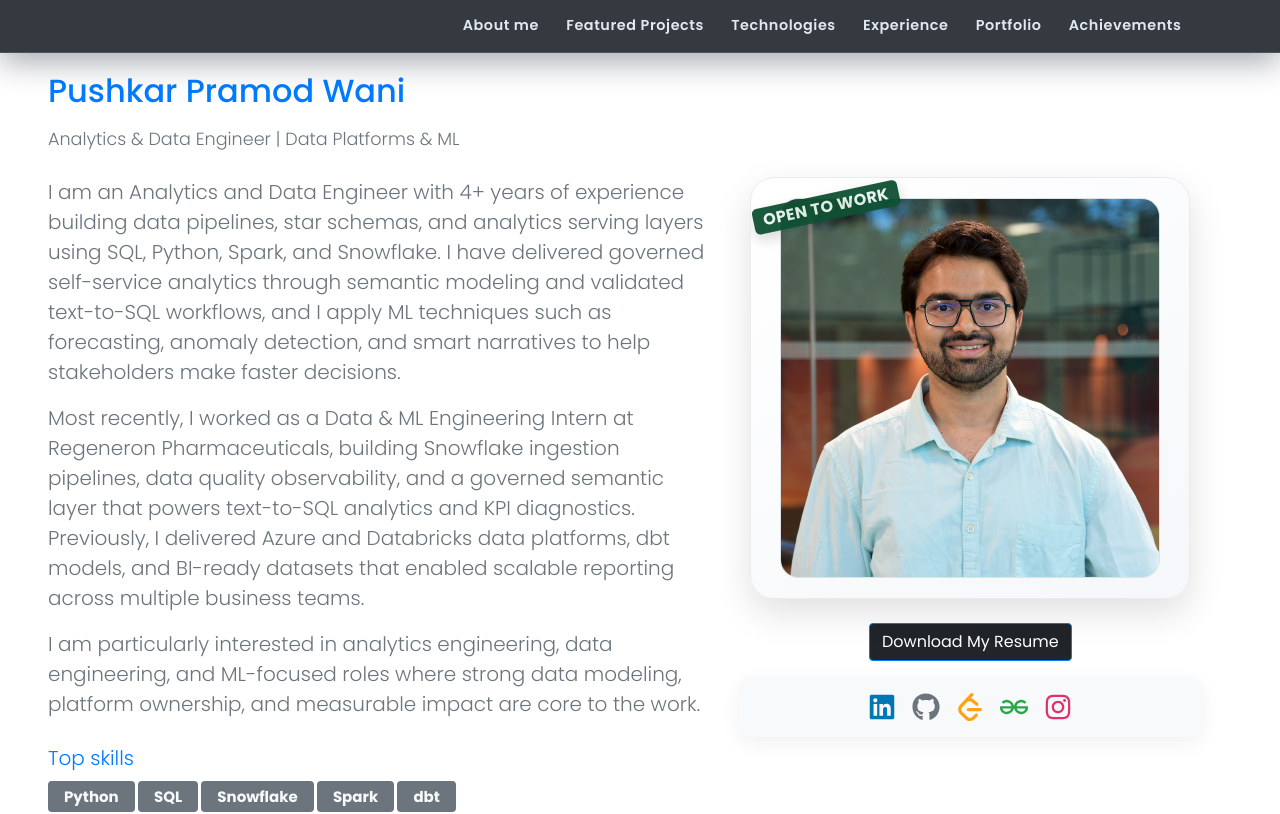
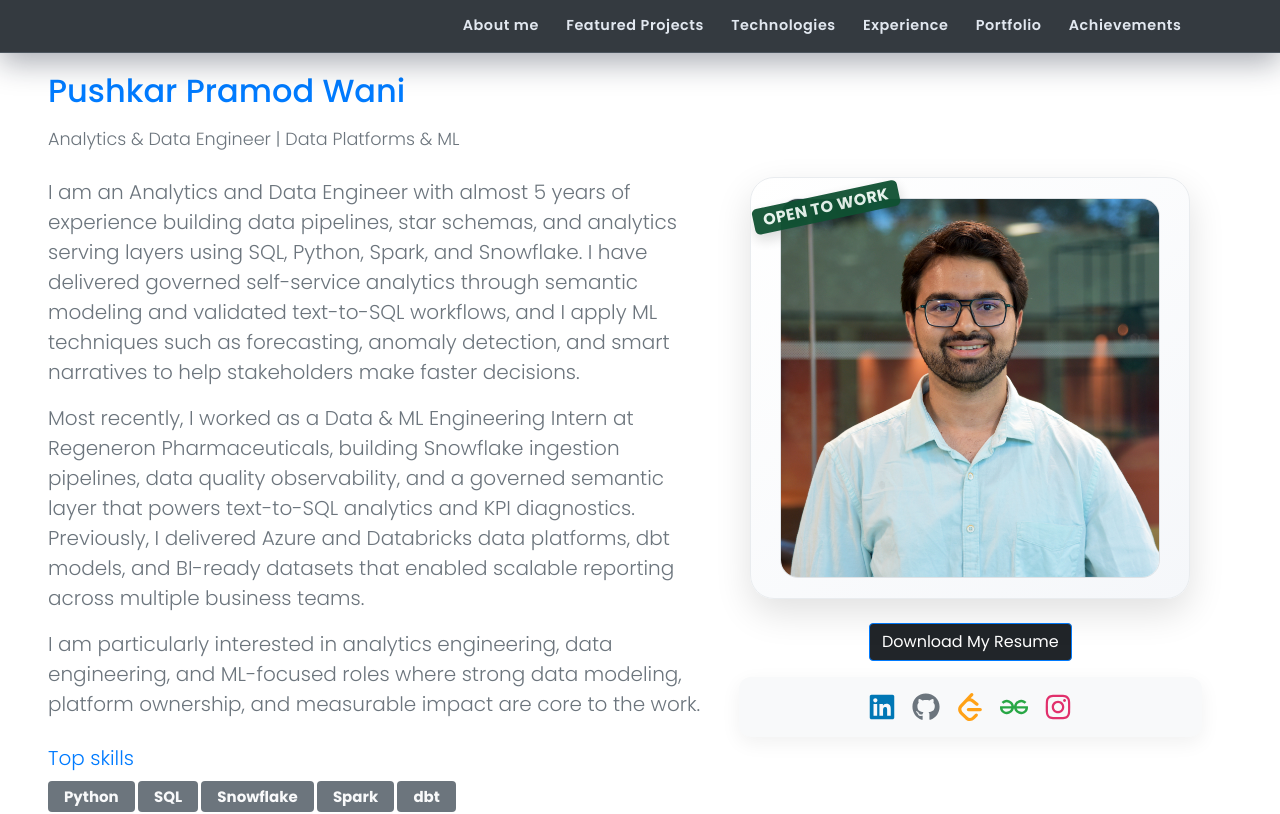
Before and after one commit to 2025Pushkar/2025Pushkar.github.io, a React (Create React App) app: page / in a window 1280 px wide. Shown: the top 814 px of the page. Built offline with nearby package versions, Linux system fonts and the light colour scheme.

Commit message:
Update experience, fix ref, and clean imports
Updated AboutMe description to reflect 'almost 5 years' of experience. Fixed incorrect buttonRef assignment in Services.js. Removed unused image imports from projectsInfo.js for code cleanliness.

```diff
--- a/src/components/AboutMe.js
+++ b/src/components/AboutMe.js
@@ -44,7 +44,7 @@ const AboutMe = () => {
 
                 {/* Main Description */}
                 <p className="text-muted font-mono mb-3">
-                  I am an Analytics and Data Engineer with 4+ years of experience building data pipelines, star schemas, and analytics serving layers using SQL, Python, Spark, and Snowflake. I have delivered governed self-service analytics through semantic modeling and validated text-to-SQL workflows, and I apply ML techniques such as forecasting, anomaly detection, and smart narratives to help stakeholders make faster decisions.
+                  I am an Analytics and Data Engineer with almost 5 years of experience building data pipelines, star schemas, and analytics serving layers using SQL, Python, Spark, and Snowflake. I have delivered governed self-service analytics through semantic modeling and validated text-to-SQL workflows, and I apply ML techniques such as forecasting, anomaly detection, and smart narratives to help stakeholders make faster decisions.
                 </p>
 
                 <p className="text-muted font-mono mb-3">
--- a/src/components/Services.js
+++ b/src/components/Services.js
@@ -114,7 +114,7 @@ const Services = () => {
         break;
       case 'databases':
         buttonText = 'Learn About My Database Projects';
-        buttonRef = biRef;
+        buttonRef = databasesRef;
         break;
       default:
         break;
--- a/src/projectsInfo/projectsInfo.js
+++ b/src/projectsInfo/projectsInfo.js
@@ -19,12 +19,10 @@ import watsontechtalent from "../image/watsontechtalent.png";
 import MLProcess from "../image/MLProcess.png";
 import todos from "../image/todos.png";
 import semantic_bi_chatbot from "../image/semantic_bi_chatbot.png";
-import leetcodeCover from "../image/semantic_similarity.png";
 import system_architecture_etl_aurora from "../image/system_architecture_etl_aurora.png";
 import system_architecture_airflow_spark_dynamodb from "../image/system_architecture_airflow_spark_dynamodb.png";
 import AWS_Ecosystem_Batch_Ingestion_and_Orchestration from "../image/AWS_Ecosystem_Batch_Ingestion_and_Orchestration.png";
 import system_architecture_concurrent_file_processing from "../image/system_architecture_concurrent_file_processing.png";
-import systemDesign from "../image/System design-1.jpeg";
 import Distributed_Image_Processing_and_Anomaly_Detection_architecture_diagram from "../image/Distributed_Image_Processing_and_Anomaly_Detection_architecture_diagram.png";
 import leetcode from "../image/leetcode.png";
 
```
